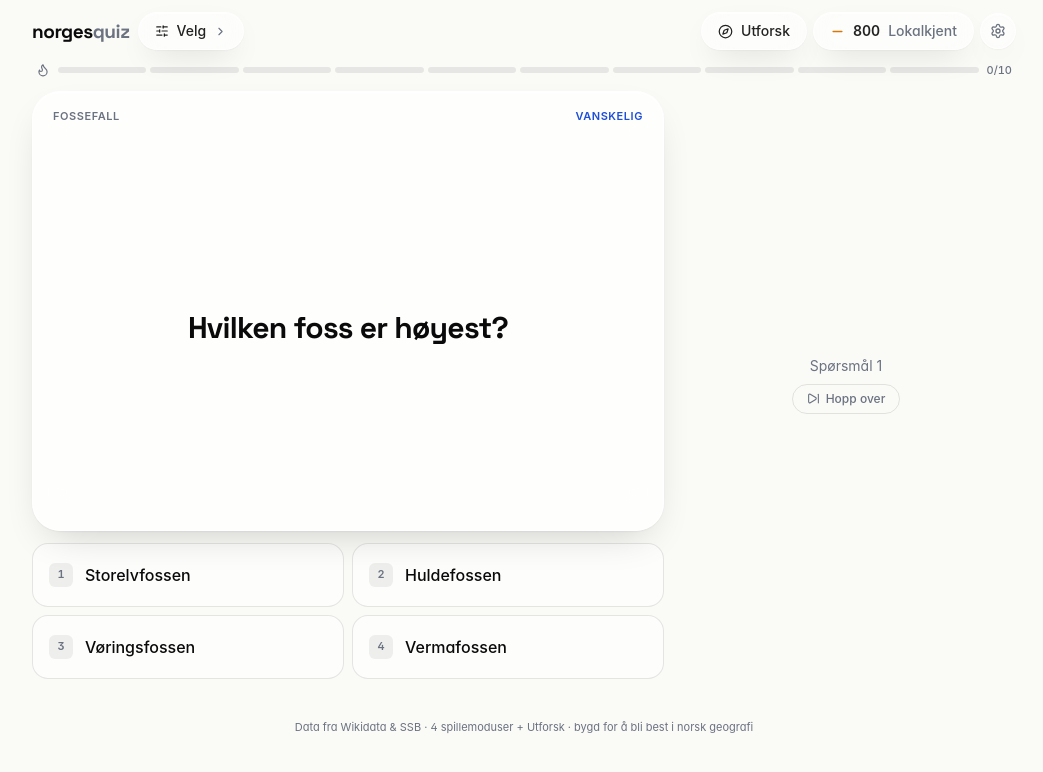
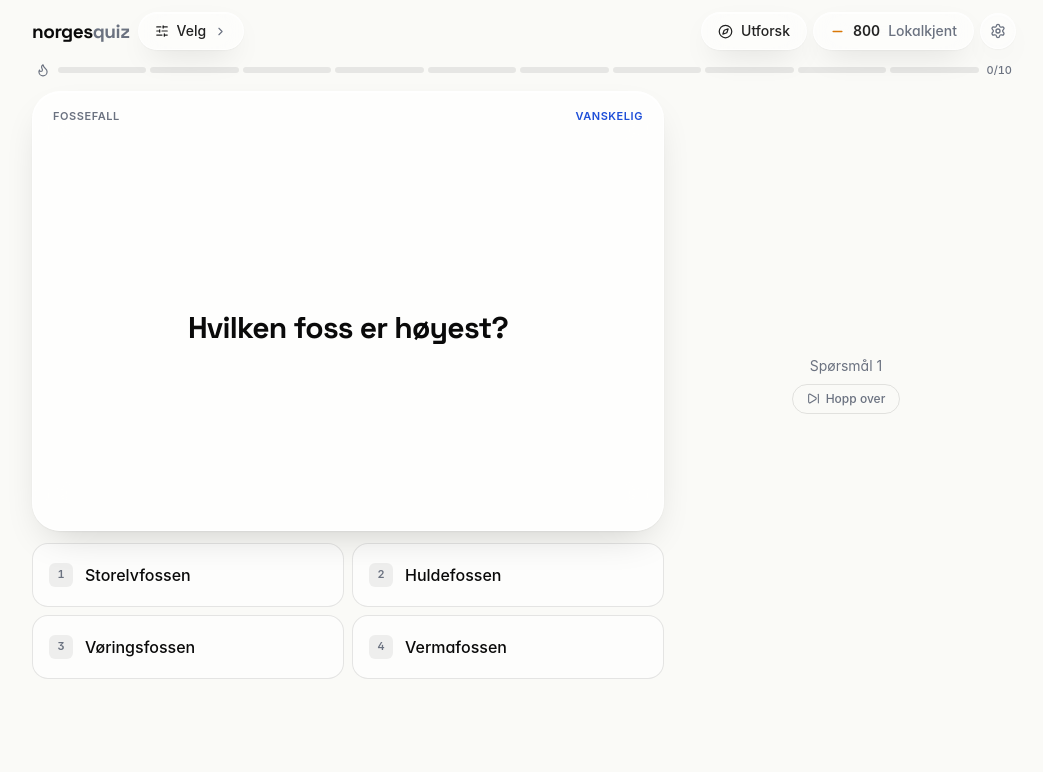
Before and after one commit to egil10/geo, a Next.js app: page / in a window 1280 px wide. Shown: the top 772 px of the page, without its empty margins (116-1159 px from the left). Built offline with nearby package versions, Linux system fonts and the light colour scheme.

Commit message:
Remove the tagline footer
Co-Authored-By: Claude Opus 4.8 <noreply@anthropic.com>

```diff
--- a/src/app/page.tsx
+++ b/src/app/page.tsx
@@ -225,9 +225,6 @@ export default function Home() {
         />
       )}
 
-      <footer className="px-5 pb-8 text-center text-[11px] text-ink-muted">
-        Data fra Wikidata & SSB · 4 spillemoduser + Utforsk · bygd for å bli best i norsk geografi
-      </footer>
 
       {customizeOpen && (
         <CustomizeSheet
```
